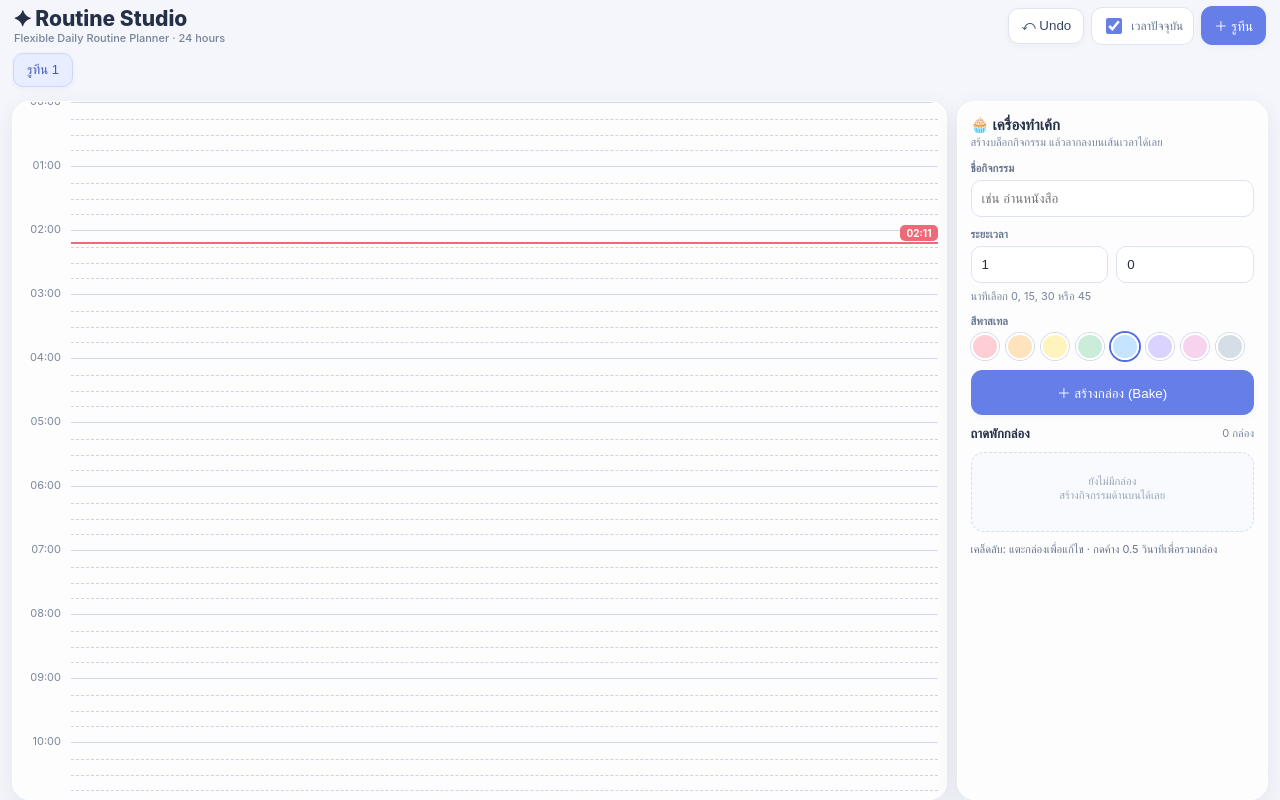
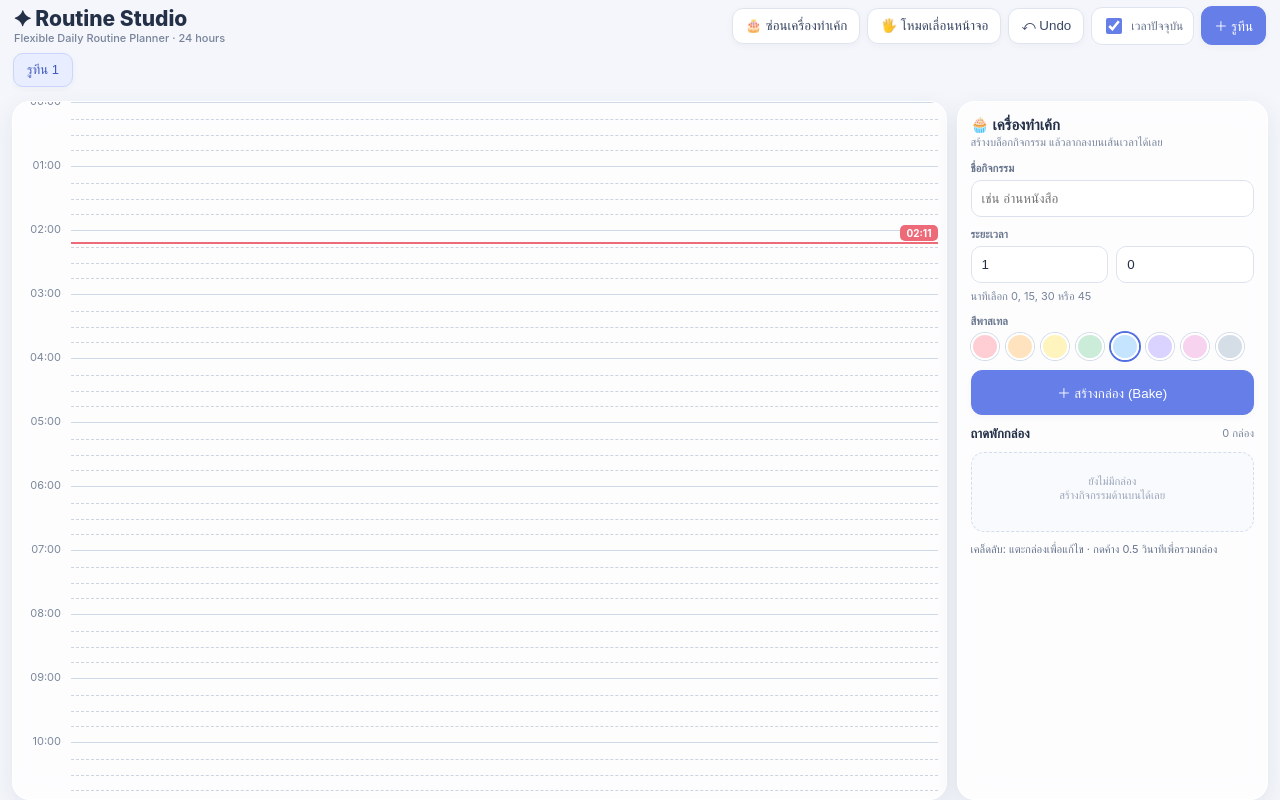
Before and after one commit to sull-cyber/Routine-Planner, a plain HTML site: page index.html in a window 1280 px wide. Drawn offline with Linux system fonts and the light colour scheme.

Commit message:
Update index.html

```diff
--- a/index.html
+++ b/index.html
@@ -497,6 +497,9 @@ body:not(.edit-time-mode) .activity-block {
 
   <div class="toolbar">
 
+<button id="toggle-cake-btn" type="button">🎂 ซ่อนเครื่องทำเค้ก</button>
+<button id="toggle-mode-btn" type="button">🖐️ โหมดเลื่อนหน้าจอ</button>
+
    <button id="undoBtn">↶ Undo</button>
 
    <label class="toggle">
```
